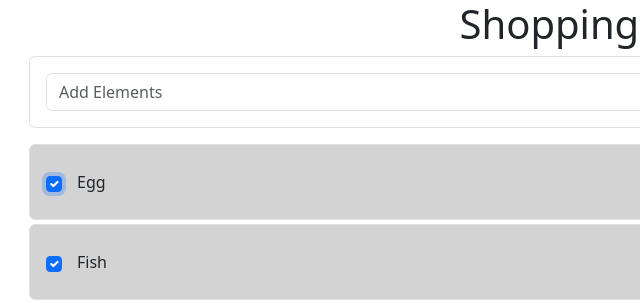
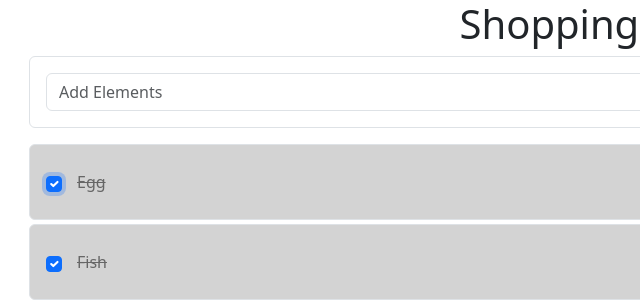
Before and after one commit to Selinoztrk/shopping-list-dom, a plain HTML site: page shoppingList/index.html in a window 1280 px wide. Both pictures are taken after a click on the checkbox 107 px from the left and 184 px from the top of the page. Shown: the top 303 px of the page, 53-693 px from the left. Drawn offline with nearby package versions, Linux system fonts and the light colour scheme.

Commit message:
feat: marking of completed elements

```diff
--- a/shoppingList/scripts.js
+++ b/shoppingList/scripts.js
@@ -50,12 +50,18 @@ function handleFormSubmit(e) {
     addItem(input);
 }
 
+function toggleCompleted(e) {
+    const li = e.target.parentElement;
+    li.toggleAttribute("item-completed", e.target.checked);
+}
+
 function createListItem(item) {
     // checkbox
     const input = document.createElement("input");
     input.type = "checkbox";
     input.classList.add("form-check-input");
     input.checked = item.completed;
+    input.addEventListener("change", toggleCompleted);
 
     // item
     const div = document.createElement("div");
@@ -69,6 +75,7 @@ function createListItem(item) {
     // li
     const li = document.createElement("li");
     li.className = "border rounded p-3 mb-1";
+    li.toggleAttribute("item-completed", item.completed);
 
     li.appendChild(input);
     li.appendChild(div);
--- a/shoppingList/style.css
+++ b/shoppingList/style.css
@@ -22,3 +22,8 @@
 .shopping-list li:hover .delete-icon {
     transform: scale(1);
 }
+
+.shopping-list li[item-completed] .item-name {
+    text-decoration: line-through;
+    color: #666;
+}
```
